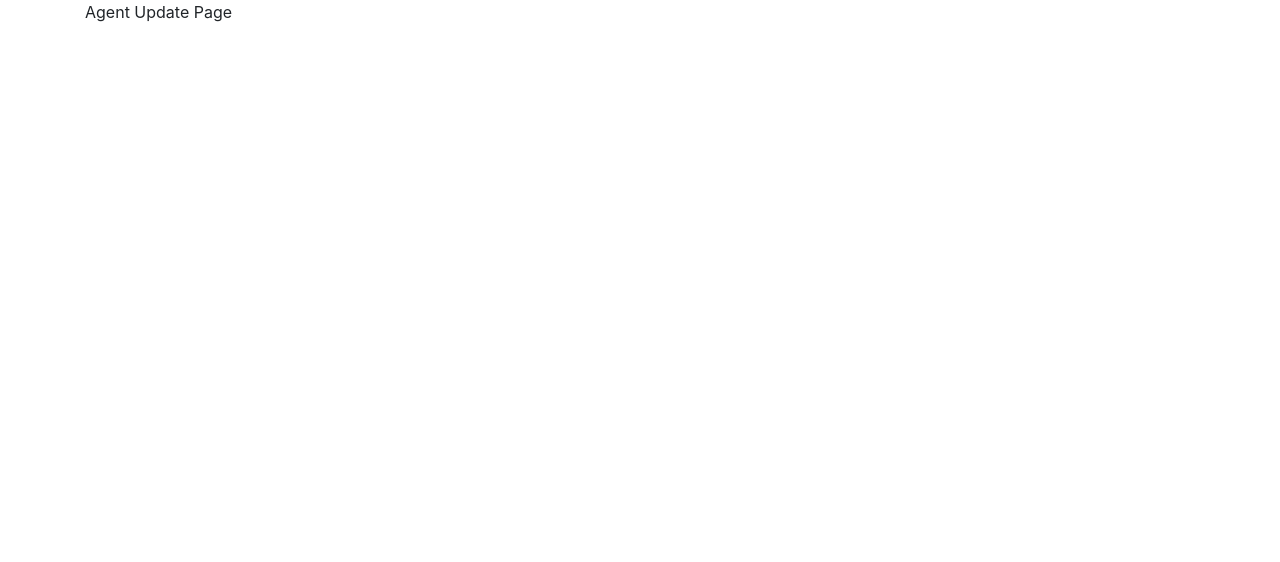
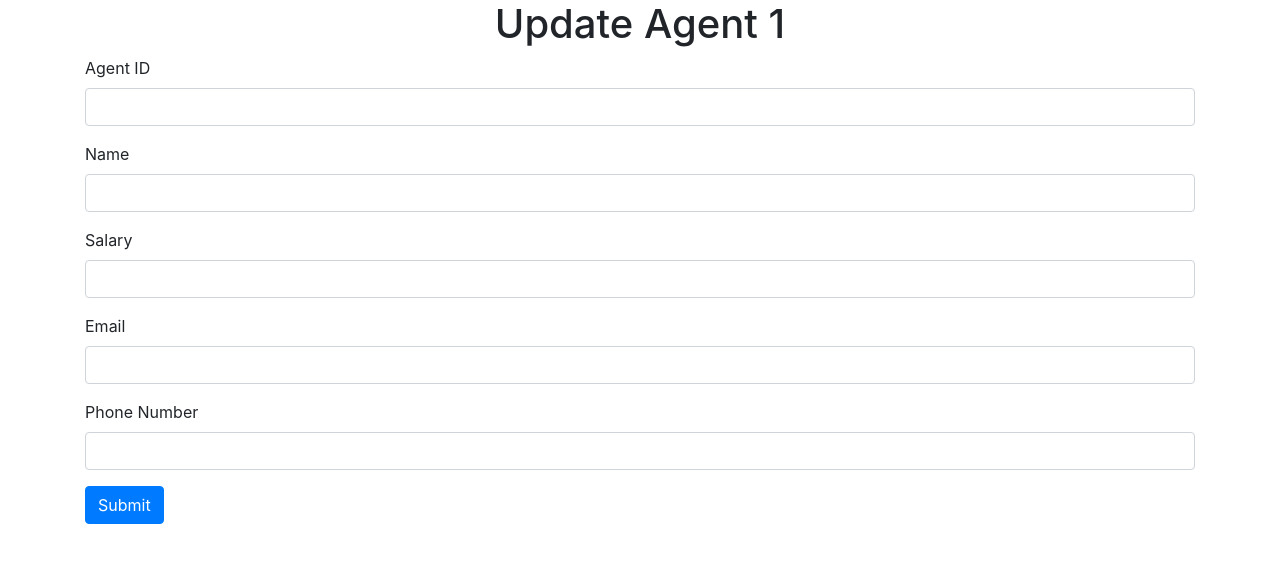
Before and after one commit to TornTech/CPSC-304-Project, a React (Create React App) app in the folder client/: page /agents/1/update in a window 1280 px wide. Shown: the top 562 px of the page. Built offline with nearby package versions, Linux system fonts and the light colour scheme; no server answers.

Commit message:
Completed implementation of employee table

```diff
--- a/client/src/components/AddAgent.jsx
+++ b/client/src/components/AddAgent.jsx
@@ -1,11 +1,30 @@
-import React, {useState} from "react";
+import React, {useContext, useState} from "react";
+import api from "../apis/api"
+import {AgentsContext} from "../context/AgentsContext";
 
 const AddAgent = () => {
-    const [agentid, setAgentid] = useState("");
+    const {addAgents} = useContext(AgentsContext);
+    const [agentID, setAgentID] = useState("");
     const [name, setName] = useState("");
     const [salary, setSalary] = useState("");
     const [email, setEmail] = useState("");
-    const [phonenum, setPhonenum] = useState("");
+    const [phoneNum, setPhoneNum] = useState("");
+
+    const handleSubmit = async (e) => {
+        e.preventDefault();
+        try {
+            const response = await api.post("/agents", {
+                agentID,
+                salary,
+                name,
+                email,
+                phoneNum
+            })
+            addAgents(response.data.data.agent)
+        } catch (err) {
+            console.log(err);
+        }
+    }
 
     return (
         <div className="mb-4">
@@ -13,8 +32,8 @@ const AddAgent = () => {
                 <div className="form-row">
                     <div className="col">
                         <input
-                            value={agentid}
-                            onChange={e => setAgentid(e.target.value)}
+                            value={agentID}
+                            onChange={e => setAgentID(e.target.value)}
                             type="number"
                             className="form-control"
                             placeholder="Agent ID"/>
@@ -23,7 +42,7 @@ const AddAgent = () => {
                         <input
                             value={name}
                             onChange={e => setName(e.target.value)}
-                            type="text" c
+                            type="text"
                             className="form-control"
                             placeholder="Name"/>
                     </div>
@@ -42,13 +61,13 @@ const AddAgent = () => {
                                placeholder="Email"/>
                     </div>
                     <div className="col">
-                        <input value={phonenum}
-                               onChange={e => setPhonenum(e.target.value)}
+                        <input value={phoneNum}
+                               onChange={e => setPhoneNum(e.target.value)}
                                type="text"
                                className="form-control"
                                placeholder="Phone Number"/>
                     </div>
-                    <button className="btn btn-primary">Add</button>
+                    <button onClick={handleSubmit} type="submit" className="btn btn-primary">Add</button>
                 </div>
             </form>
         </div>
--- a/client/src/components/AgentList.jsx
+++ b/client/src/components/AgentList.jsx
@@ -1,20 +1,32 @@
 import React, {useContext, useEffect} from "react";
 import api from "../apis/api";
 import {AgentsContext} from "../context/AgentsContext";
+import {useNavigate} from "react-router-dom";
 
 const AgentList = (props) => {
     const {agents, setAgents} = useContext(AgentsContext);
-    useEffect(() => {
-        const fetchData = async() => {
-            try {
-              const response = await api.get("/agents");
-              setAgents(response.data.data.agents);
-            } catch (e) {
+    let navigate = useNavigate()
+    useEffect(async () => {
+        try {
+          const response = await api.get("/agents");
+          setAgents(response.data.data.agents);
+        } catch (err) {
+            console.log(err)
+        }
+    }, [])
 
-            }
+    const handleDelete = async (agentid) => {
+        try {
+            const response = await api.delete(`/agents/${agentid}`);
+            setAgents(agents.filter((agent) => agent.agentid !== agentid));
+        } catch (err) {
+            console.log(err);
         }
-        fetchData();
-    }, [])
+    }
+
+    const handleUpdate = async (agentid) => {
+        navigate(`/agents/${agentid}/update`)
+    }
 
     return (
         <div className="list-group">
@@ -39,29 +51,11 @@ const AgentList = (props) => {
                                 <td>{agent.salary}</td>
                                 <td>{agent.email}</td>
                                 <td>{agent.phonenum}</td>
-                                <td><button className="btn btn-warning">Update</button></td>
-                                <td><button className="btn btn-danger">Delete</button></td>
+                                <td><button onClick={() => handleUpdate(agent.agentid)} className="btn btn-warning">Update</button></td>
+                                <td><button onClick={() => handleDelete(agent.agentid)} className="btn btn-danger">Delete</button></td>
                             </tr>
                             )
                     })}
-                    {/*<tr>*/}
-                    {/*    <td>1</td>*/}
-                    {/*    <td>Ben</td>*/}
-                    {/*    <td>69000</td>*/}
-                    {/*    <td>tornben@gmail.com</td>*/}
-                    {/*    <td>6045621572</td>*/}
-                    {/*    <td><button className="btn btn-warning">Update</button></td>*/}
-                    {/*    <td><button className="btn btn-danger">Delete</button></td>*/}
-                    {/*</tr>*/}
-                    {/*<tr>*/}
-                    {/*    <td>1</td>*/}
-                    {/*    <td>Ben</td>*/}
-                    {/*    <td>69000</td>*/}
-                    {/*    <td>tornben@gmail.com</td>*/}
-                    {/*    <td>6045621572</td>*/}
-                    {/*    <td><button className="btn btn-warning">Update</button></td>*/}
-                    {/*    <td><button className="btn btn-danger">Delete</button></td>*/}
-                    {/*</tr>*/}
                 </tbody>
             </table>
         </div>
--- /dev/null
+++ b/client/src/components/UpdateAgent.jsx
@@ -0,0 +1,98 @@
+import React, {useContext, useEffect, useState} from "react";
+import {useParams} from "react-router-dom";
+import api from "../apis/api";
+import {useNavigate} from "react-router-dom";
+
+const UpdateAgent = () => {
+    const {id} = useParams();
+    let navigate = useNavigate();
+    const [agentID, setAgentID] = useState("");
+    const [name, setName] = useState("");
+    const [salary, setSalary] = useState("");
+    const [email, setEmail] = useState("");
+    const [phoneNum, setPhoneNum] = useState("");
+
+    useEffect(async () => {
+        try {
+            const response = await api.get(`/agents/${id}`);
+            setAgentID(response.data.data.agent.agentid)
+            setName(response.data.data.agent.aname)
+            setSalary(response.data.data.agent.salary)
+            setEmail(response.data.data.agent.email)
+            setPhoneNum(response.data.data.agent.phonenum)
+        } catch (err) {
+            console.log(err)
+        }
+    }, [])
+
+    const handleSubmit = async (e) => {
+        try {
+            e.preventDefault();
+            await api.put(`agents/${id}`, {
+                agentID,
+                name,
+                salary,
+                email,
+                phoneNum
+            });
+            navigate(`/`)
+        } catch (err) {
+            console.log(err);
+        }
+    }
+
+    return (
+        <div>
+            <form action="">
+                <div className="form-group">
+                    <label htmlFor="agentid">Agent ID</label>
+                    <input
+                        value ={agentID}
+                        onChange={e => setAgentID(e.target.value)}
+                        id="agentid"
+                        className="form-control"
+                        type="number" />
+                </div>
+                <div className="form-group">
+                    <label htmlFor="name">Name</label>
+                    <input
+                        value ={name}
+                        onChange={e => setName(e.target.value)}
+                        id="name"
+                        className="form-control"
+                        type="text" />
+                </div>
+                <div className="form-group">
+                    <label htmlFor="salary">Salary</label>
+                    <input
+                        value ={salary}
+                        onChange={e => setSalary(e.target.value)}
+                        id="salary"
+                        className="form-control"
+                        type="number" />
+                </div>
+                <div className="form-group">
+                    <label htmlFor="email">Email</label>
+                    <input
+                        value ={email}
+                        onChange={e => setEmail(e.target.value)}
+                        id="email"
+                        className="form-control"
+                        type="text" />
+                </div>
+                <div className="form-group">
+                    <label htmlFor="phonenum">Phone Number</label>
+                    <input
+                        value ={phoneNum}
+                        onChange={e => setPhoneNum(e.target.value)}
+                        id="phonenum"
+                        className="form-control"
+                        type="text" />
+                </div>
+                <button onClick={handleSubmit} className={"btn btn-primary"}>Submit</button>
+            </form>
+        </div>
+    )
+}
+
+export default UpdateAgent;
--- a/client/src/context/AgentsContext.js
+++ b/client/src/context/AgentsContext.js
@@ -5,8 +5,11 @@ export const AgentsContext = createContext();
 export const AgentsContextProvider = props => {
     const [agents, setAgents] = useState([])
 
+    const addAgents = (agent) => {
+        setAgents([...agents, agent])
+    }
     return (
-        <AgentsContext.Provider value={{agents, setAgents}}>
+        <AgentsContext.Provider value={{agents, setAgents, addAgents}}>
             {props.children}
         </AgentsContext.Provider>
     )
--- a/client/src/routes/AgentUpdatePage.jsx
+++ b/client/src/routes/AgentUpdatePage.jsx
@@ -1,9 +1,13 @@
 import React from "react";
+import UpdateAgent from "../components/UpdateAgent";
+import {useParams} from "react-router-dom";
 
 const AgentUpdatePage = () => {
+    const {id} = useParams()
     return (
         <div>
-            Agent Update Page
+            <h1 className="text-center">Update Agent {id}</h1>
+            <UpdateAgent />
         </div>
     )
 }
```
Also changed, not shown: 1 other file (tests, documents, lock files or other folders).
